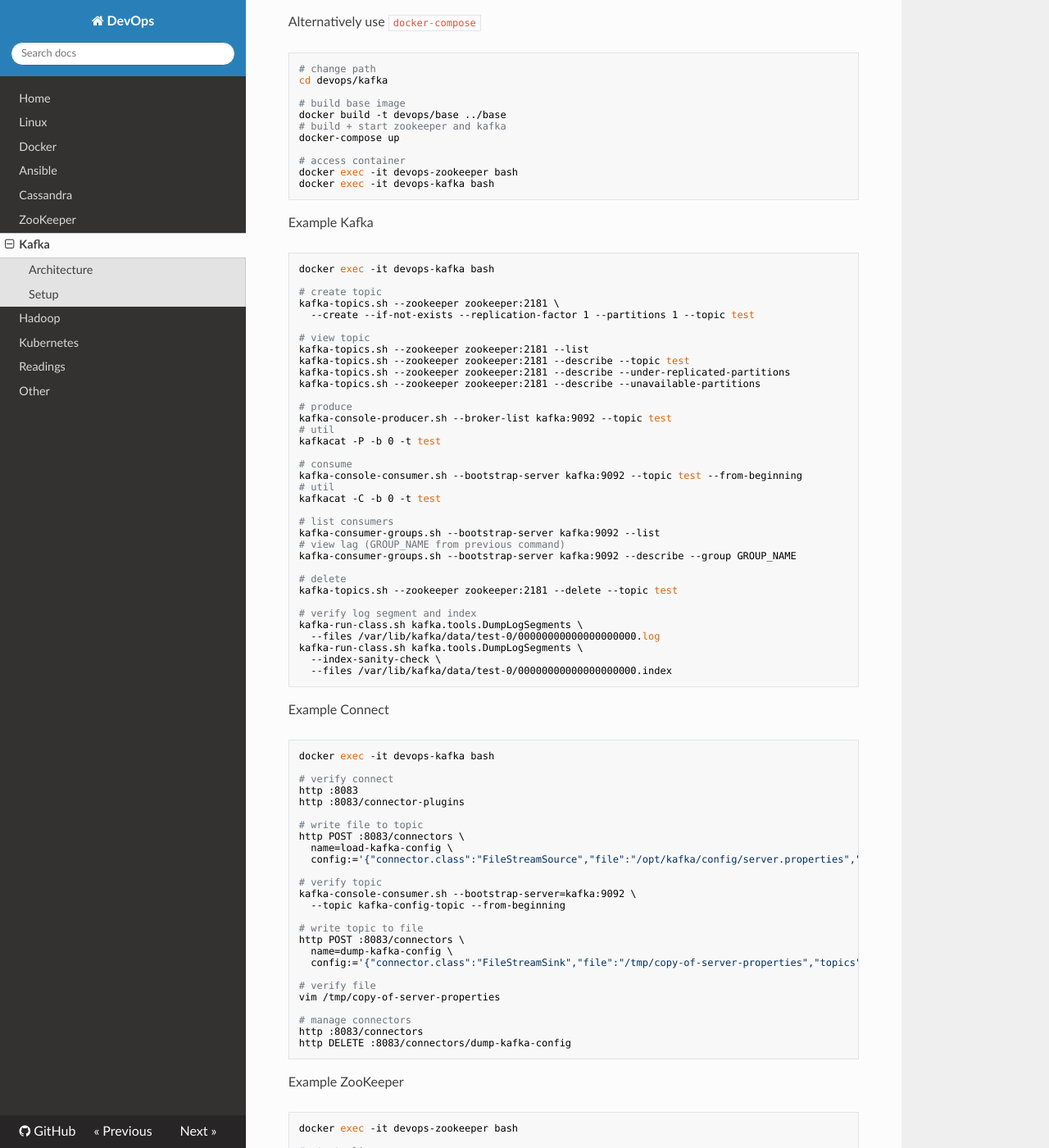
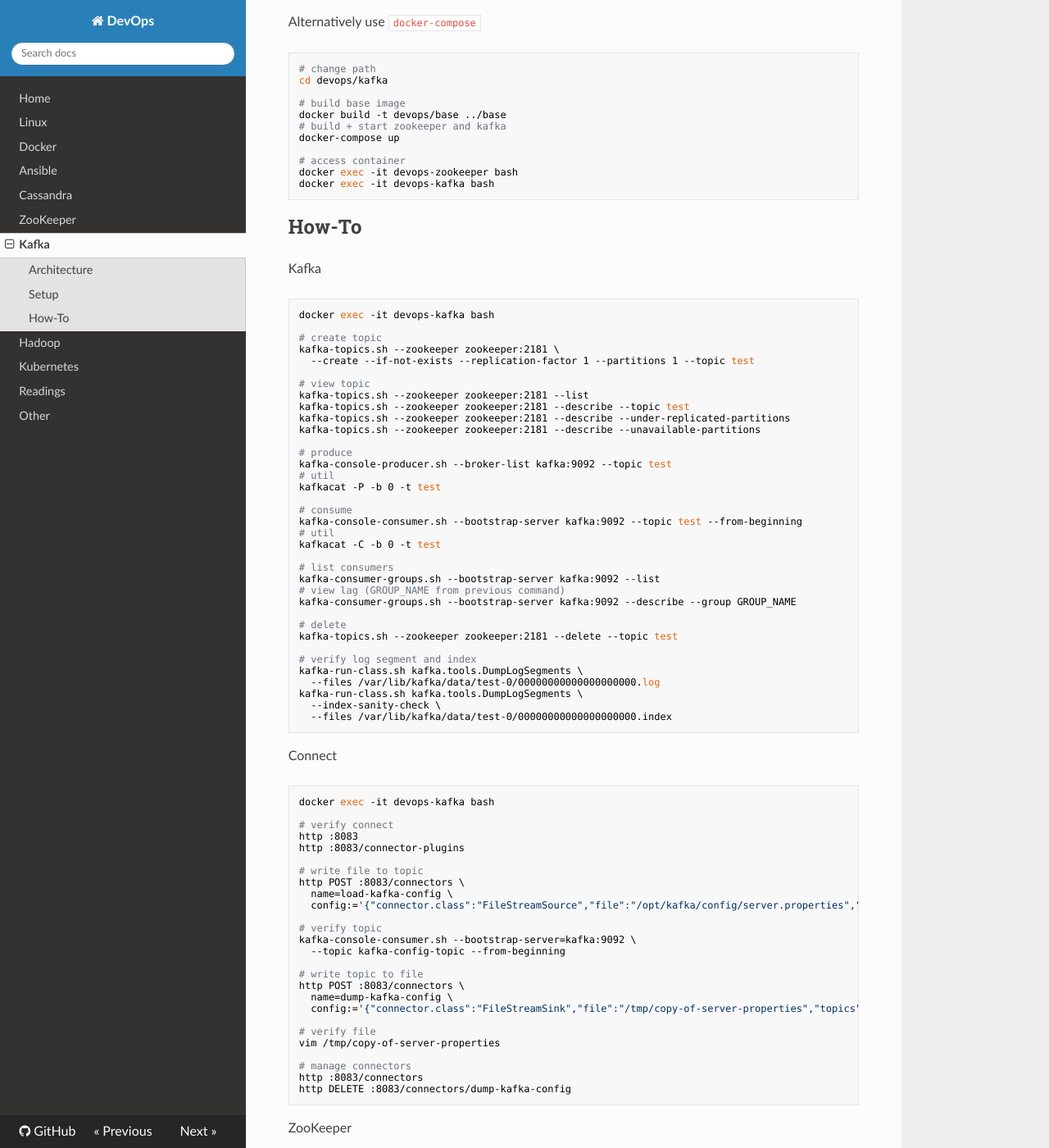
Before and after one commit to niqdev/devops, an MkDocs documentation site: the page built from docs/kafka.md, in a window 1280 px wide and 1400 px high, scrolled down 5149 px. Shown: the whole window at 82% size. Built offline with MkDocs 1.6.1, drawn with Linux system fonts in a browser that asks for light colours; nearby versions of some CDN libraries; old or Windows-style settings are respelled for this version of MkDocs.

Commit message:
doc: update kafka

````diff
--- a/docs/kafka.md
+++ b/docs/kafka.md
@@ -132,7 +132,9 @@ docker exec -it devops-zookeeper bash
 docker exec -it devops-kafka bash
 ```
 
-Example Kafka
+## How-To
+
+Kafka
 ```bash
 docker exec -it devops-kafka bash
 
@@ -172,7 +174,7 @@ kafka-run-class.sh kafka.tools.DumpLogSegments \
   --files /var/lib/kafka/data/test-0/00000000000000000000.index
 ```
 
-Example Connect
+Connect
 ```bash
 docker exec -it devops-kafka bash
 
@@ -202,7 +204,7 @@ http :8083/connectors
 http DELETE :8083/connectors/dump-kafka-config
 ```
 
-Example ZooKeeper
+ZooKeeper
 ```bash
 docker exec -it devops-zookeeper bash
 
````
